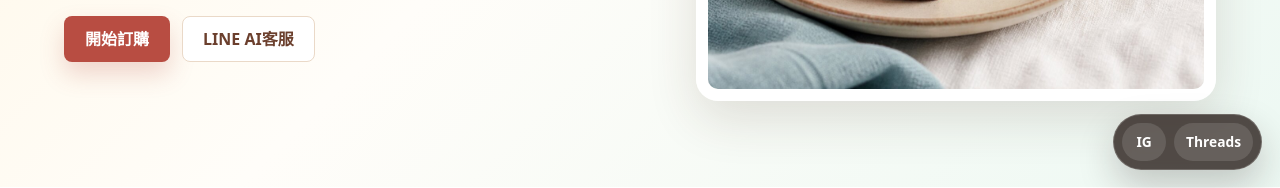
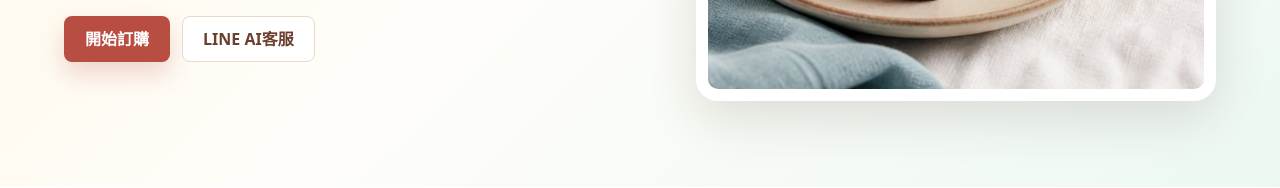
Before and after one commit to KennydaG8/KennyGCake, a plain HTML site: page index.html in a window 1280 px wide. Shown: the part 612-800 px from the top of the page. Drawn offline with Linux system fonts and the light colour scheme.

Commit message:
Move social links beside LINE contact

```diff
--- a/index.html
+++ b/index.html
@@ -162,6 +162,8 @@
           <textarea id="orderMessage" class="order-message" readonly aria-label="訂購詢問內容"></textarea>
           <div class="contact-links">
             <a class="button secondary js-line-chat" href="https://line.me/R/ti/p/@409llbba" data-line-url="line://ti/p/@409llbba" target="_blank" rel="noopener">前往 LINE AI客服</a>
+            <a class="button secondary" href="https://www.instagram.com/kennygcake/" target="_blank" rel="noopener">Instagram</a>
+            <a class="button secondary" href="https://www.threads.net/@kennygcake" target="_blank" rel="noopener">Threads</a>
           </div>
           <p id="copyStatus" class="copy-status" role="status"></p>
         </aside>
@@ -197,13 +199,10 @@
     <p>KennyG Cake 蛋糕工作室</p>
     <div>
       <a class="js-line-chat" href="https://line.me/R/ti/p/@409llbba" data-line-url="line://ti/p/@409llbba" target="_blank" rel="noopener">LINE AI客服</a>
+      <a href="https://www.instagram.com/kennygcake/" target="_blank" rel="noopener">Instagram</a>
+      <a href="https://www.threads.net/@kennygcake" target="_blank" rel="noopener">Threads</a>
     </div>
   </footer>
-
-  <div class="floating-social" aria-label="社群連結">
-    <a href="https://www.instagram.com/kennygcake/" target="_blank" rel="noopener">IG</a>
-    <a href="https://www.threads.net/@kennygcake" target="_blank" rel="noopener">Threads</a>
-  </div>
 
   <script>
     const unitPrice = 85;
--- a/style.css
+++ b/style.css
@@ -484,40 +484,6 @@ textarea:focus {
   text-decoration: none;
 }
 
-.floating-social {
-  position: fixed;
-  right: 18px;
-  bottom: 18px;
-  z-index: 20;
-  display: flex;
-  gap: 8px;
-  padding: 8px;
-  background: rgba(36, 25, 21, 0.78);
-  border: 1px solid rgba(255, 255, 255, 0.18);
-  border-radius: 999px;
-  box-shadow: 0 16px 36px rgba(36, 25, 21, 0.22);
-  backdrop-filter: blur(12px);
-}
-
-.floating-social a {
-  display: inline-flex;
-  align-items: center;
-  justify-content: center;
-  min-width: 44px;
-  min-height: 38px;
-  padding: 0 12px;
-  color: #fff;
-  font-size: 0.86rem;
-  font-weight: 800;
-  text-decoration: none;
-  background: rgba(255, 255, 255, 0.12);
-  border-radius: 999px;
-}
-
-.floating-social a:hover {
-  background: rgba(255, 255, 255, 0.22);
-}
-
 @media (max-width: 900px) {
   .site-header {
     align-items: flex-start;
@@ -579,15 +545,4 @@ textarea:focus {
     flex-direction: column;
   }
 
-  .floating-social {
-    right: 12px;
-    bottom: 12px;
-  }
-
-  .floating-social a {
-    min-width: 40px;
-    min-height: 36px;
-    padding: 0 10px;
-    font-size: 0.8rem;
-  }
 }
```
